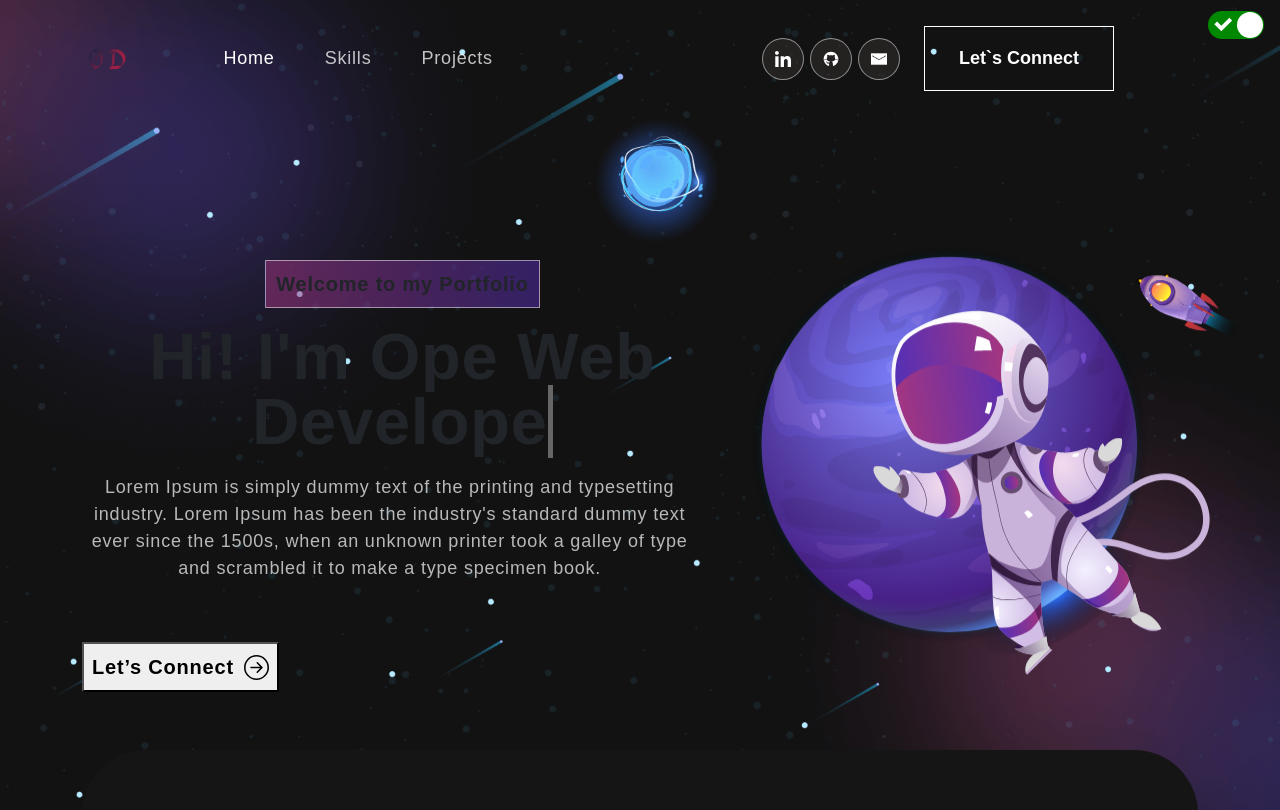
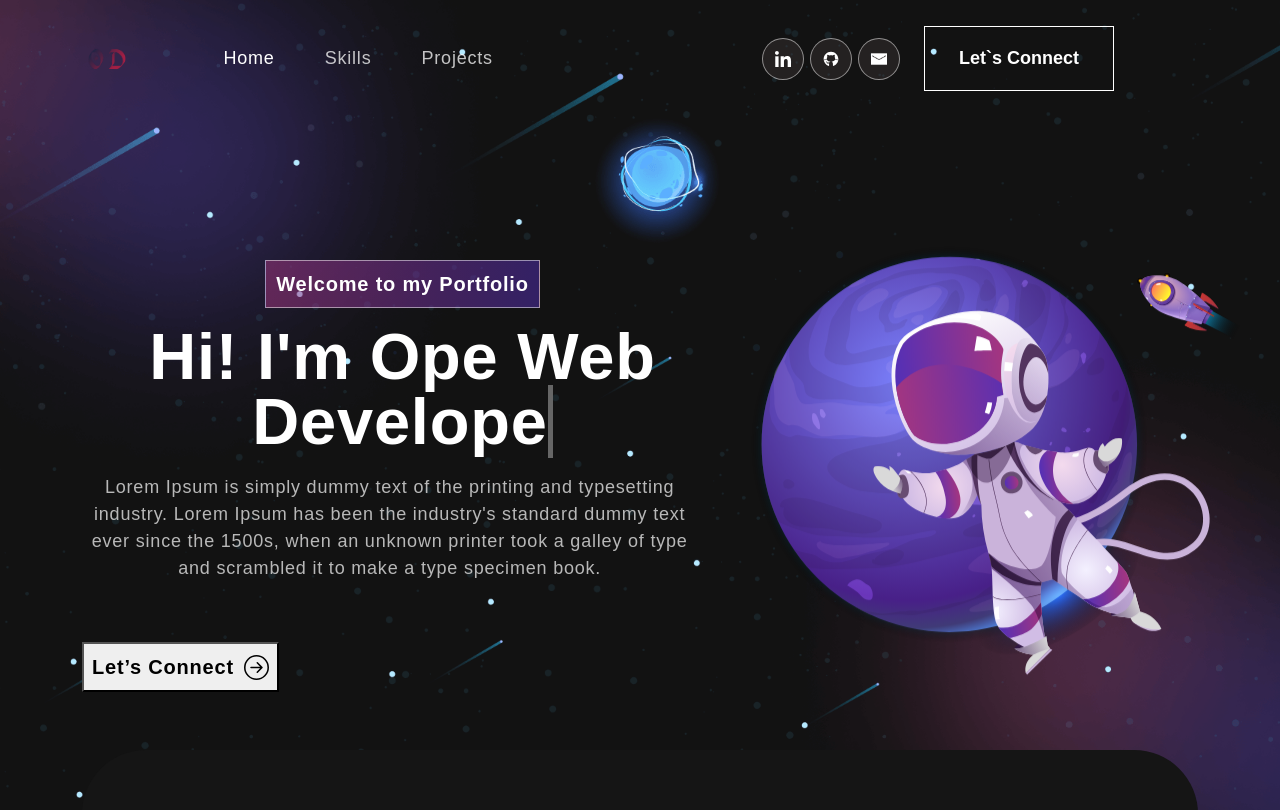
Before and after one commit to OpeDada/portfolio_v2, a React (Create React App) app: page / in a window 1280 px wide. Shown: the top 810 px of the page. Built offline with nearby package versions, Linux system fonts and the light colour scheme.

Commit message:
debugging

```diff
--- a/src/App.css
+++ b/src/App.css
@@ -20,7 +20,7 @@ body {
   font-weight: 400;
   overflow-x: hidden;
   position: relative;
-  /* color: #fff; */
+  color: #fff;
   font-family: "Centra", sans-serif !important;
 }
 
--- a/src/App.js
+++ b/src/App.js
@@ -22,8 +22,7 @@ function App() {
         <NavBar />
       <div className="App" id={theme}>
         <div className="switch">
-          {/* <label> {theme === "light" ? "Light Mode" : "Dark Mode"}</label> */}
-          <ReactSwitch onChange={toggleTheme} checked={theme === "dark"} />
+          {/* <ReactSwitch onChange={toggleTheme} checked={theme === "dark"} /> */}
         </div>
         <Banner />
         <Skills />
```
